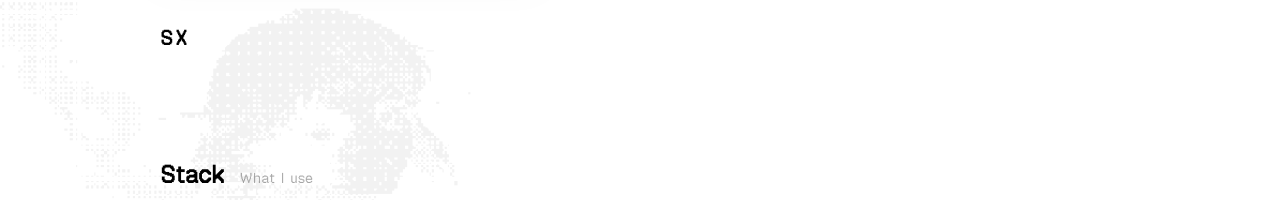
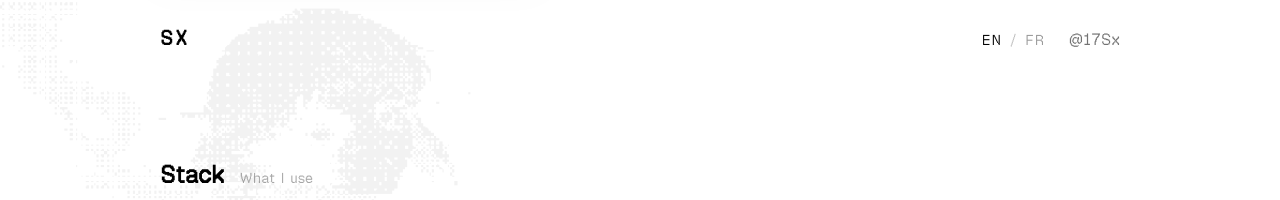
Before and after one commit to 17Sx/Portfolio2026v2, a React (Vite) app: page /stack in a window 1280 px wide. Shown: the top 200 px of the page. Built offline with nearby package versions, Linux system fonts and the light colour scheme.

Commit message:
fix: header

```diff
--- a/src/routes/Home.tsx
+++ b/src/routes/Home.tsx
@@ -3,14 +3,12 @@ import {
   CvSection,
   ExperienceSection,
   HomeFooter,
-  HomeHeader,
   StatsSection,
 } from '../sections/home/index.ts'
 
 export default function Home() {
   return (
-    <div className="mx-auto max-w-5xl px-8 py-6 h-full flex flex-col">
-      <HomeHeader />
+    <div className="mx-auto max-w-5xl px-8 pb-6 h-full flex flex-col">
       <div className="flex-1 flex flex-col justify-between">
         <AboutSection />
         <StatsSection />
--- a/src/routes/Projects.tsx
+++ b/src/routes/Projects.tsx
@@ -1,4 +1,3 @@
-import { Link } from 'react-router-dom'
 import { Icon } from '@iconify/react'
 import { useLanguage } from '../i18n/LanguageContext.tsx'
 
@@ -67,13 +66,7 @@ export default function Projects() {
   const { lang } = useLanguage()
 
   return (
-    <div className="mx-auto max-w-5xl px-8 py-6 h-full flex flex-col">
-      <header className="flex items-baseline justify-between">
-        <Link to="/" className="font-mono text-xl font-semibold uppercase tracking-widest text-black">
-          Sx
-        </Link>
-      </header>
-
+    <div className="mx-auto max-w-5xl px-8 pb-6 h-full flex flex-col">
       <div className="flex-1 flex flex-col justify-center">
         <div className="flex flex-col">
           {projects.map((project, i) => (
--- a/src/routes/Root.tsx
+++ b/src/routes/Root.tsx
@@ -1,20 +1,22 @@
 import { Outlet } from 'react-router-dom'
 import { SideNav } from '../components/SideNav.tsx'
+import { HomeHeader } from '../sections/home/HomeHeader.tsx'
 
 export default function Root() {
   return (
     <div className="relative h-screen w-full bg-white">
       <div className="pointer-events-none fixed inset-0 z-0" aria-hidden>
         <div className="absolute inset-0" />
-        <img
-          src="/image.png"
-          alt=""
-          className="h-full opacity-5"
-        />
+        <img src="/image.png" alt="" className="h-full opacity-5" />
       </div>
 
-      <div className="relative z-10 h-screen text-black">
-        <Outlet />
+      <div className="relative z-10 h-screen flex flex-col text-black">
+        <div className="mx-auto w-full max-w-5xl px-8 pt-6">
+          <HomeHeader />
+        </div>
+        <div className="flex-1 min-h-0">
+          <Outlet />
+        </div>
       </div>
 
       <SideNav />
--- a/src/routes/Stack.tsx
+++ b/src/routes/Stack.tsx
@@ -1,4 +1,3 @@
-import { Link } from 'react-router-dom'
 import { Icon } from '@iconify/react'
 import { useLanguage } from '../i18n/LanguageContext.tsx'
 
@@ -83,14 +82,8 @@ export default function Stack() {
   const { } = useLanguage()
 
   return (
-    <div className="mx-auto max-w-5xl px-8 py-6 h-full flex flex-col overflow-y-auto">
-      <header className="flex items-baseline justify-between">
-        <Link to="/" className="font-mono text-xl font-semibold uppercase tracking-widest text-black">
-          Sx
-        </Link>
-      </header>
-
-      <div className="flex-1 flex flex-col justify-center py-8">
+    <div className="mx-auto max-w-5xl px-8 pb-6 h-full flex flex-col overflow-y-auto">
+      <div className="flex-1 flex flex-col justify-center py-4">
         <h1 className="font-mono text-2xl font-semibold text-black mb-1">
           Stack
           <span className="ml-4 font-mono text-sm font-normal text-black/35 tracking-wide">
```
